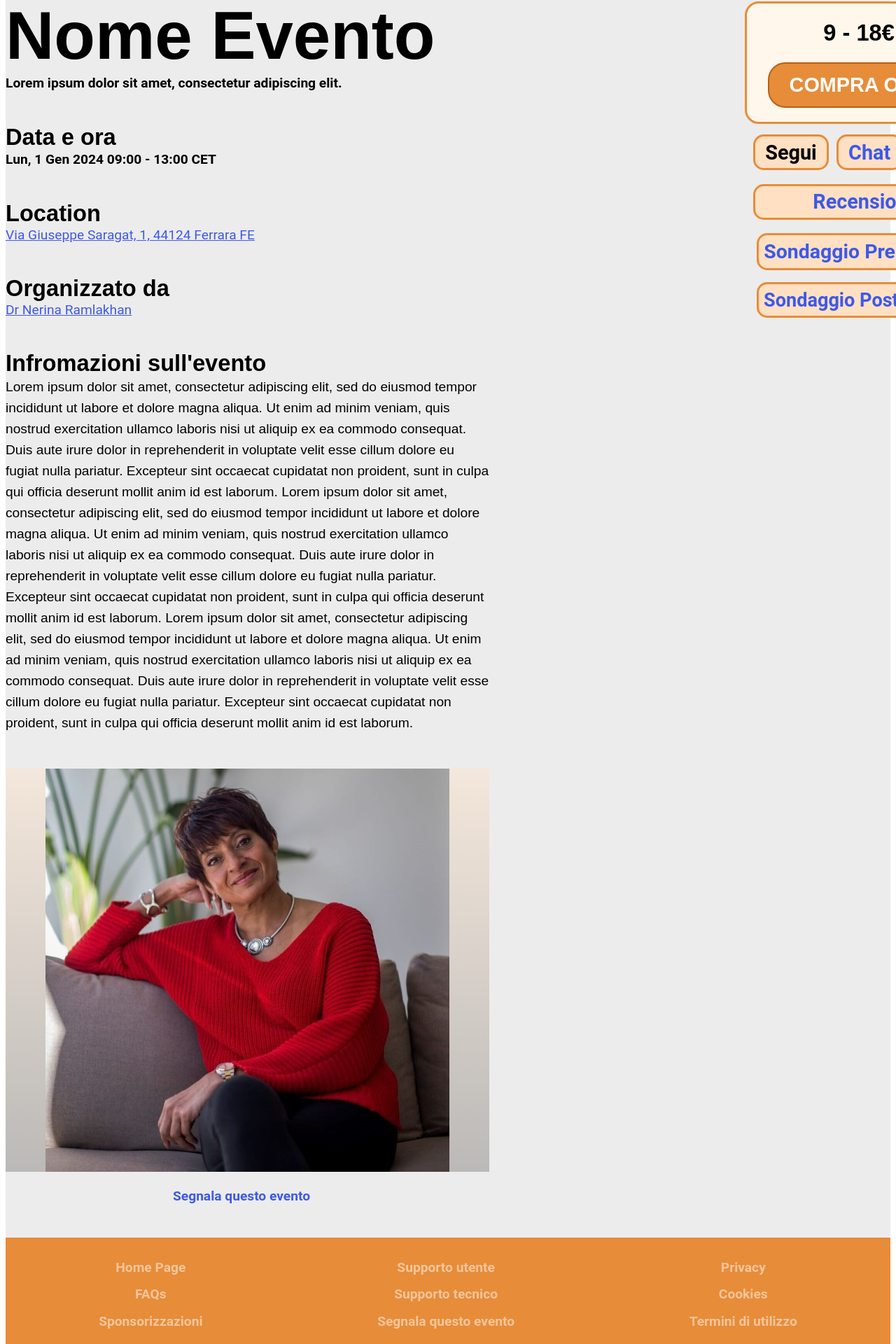
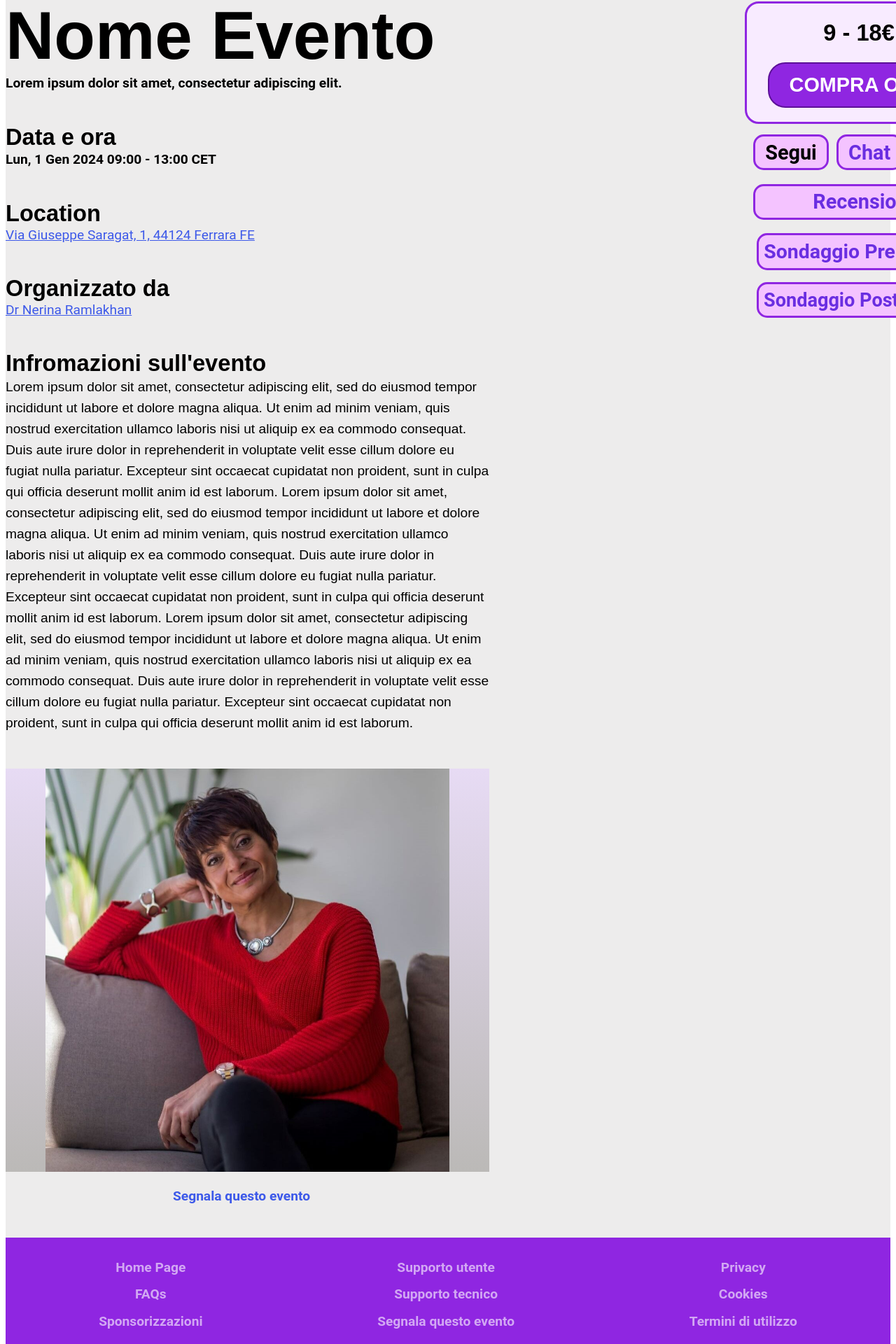
Before and after one commit to Monica-Pellegrini/ingSW24DebugsterFE, a Vue app in the folder Vue/frontpage/: page / in a window 1280 px wide. Shown: the part 797-2717 px from the top of the page at 70% size. Built offline with nearby package versions, Linux system fonts and the light colour scheme.

Commit message:
Add files via upload

```diff
--- a/Vue/frontpage/src/App.vue
+++ b/Vue/frontpage/src/App.vue
@@ -2,7 +2,14 @@
 </script>
 
 <template>
-  <div id="app" data-v-app>
+  <div lang="it" id="app" data-v-app>
+    <div id="hiddenKeys">
+      <a accesskey="c" href="#main">vai al contenuto della pagina</a>
+      <a accesskey="n" href="#search">vai al menu di navigazione</a>
+      <a accesskey="b" href="#btn_biglietteria"> vai alla sezione per comprare i biglietti</a>
+      <a accesskey="a" href="/Portale/accessibilita.htm"> vai alla sezione Accessibilità</a>
+      <a accesskey="p" href="#primo_link_footer">vai al pié di pagina</a>
+    </div>
     <!--Inizio Header-->
     <header id="header">
       <nav>
@@ -68,7 +75,7 @@
 
         <!--Immagine secondaria-->
         <div id="box_imm2">
-          <img id="imm2" src="@/images/imm2.jpg" alt="Immagine secondaria">
+          <img id="imm2" src="@/images/imm2.jpg" alt="Immagine secondaria dell'evento">
         </div>
         <br>
         <a id="segnala" href="segnala.html">Segnala questo evento</a>
@@ -117,7 +124,7 @@
       <!--Prima colonna-->
       <nav class="footer-nav">
         <ul class="prima_colonna">
-          <li><a href="home.html">Home Page</a></li>
+          <li id="primo_link_footer"><a href="home.html">Home Page</a></li>
           <li><a href="faq.html">FAQs</a></li>
           <li><a href="sponsor.html">Sponsorizzazioni</a></li>
         </ul>
--- a/Vue/frontpage/src/stylesheet.css
+++ b/Vue/frontpage/src/stylesheet.css
@@ -1,4 +1,4 @@
-/*css in fase di aggiornamento per adattarlo a vue js */
+/*css aggiornato per rispettare gli standard dell'accessibilità*/
 
 *
 {
@@ -56,11 +56,19 @@ a
     color: #3D59E9;
 }
 
+/*formattazione del skiplinks per l'accessibilità*/
+#hiddenKeys
+{
+    position: absolute;
+    left: 50%;
+    top: -7.5em;
+    padding: 0.75em;
+}
 
 /*formattazione dell'header*/
 header
 {
-    background: #E78C39;
+    background: #8f26e1;
     height: 3.6em;
 }
 
@@ -118,7 +126,7 @@ input
 
 #btn_Accedi
 {
-    margin-left: 0.3em;
+    margin-left: 0.5em;
 }
 
 
@@ -185,7 +193,7 @@ main
 {
     width: 72em;
     height: 30em;
-    background-image: linear-gradient(to bottom, #F4E7DB 0%, #bbb9b7 100%);;
+    background-image: linear-gradient(to bottom, #e7dbf4 0%, #bbb9b7 100%);;
     text-align: center;
     margin: 70px auto;
 }
@@ -202,7 +210,7 @@ main
 {
     width: 36em;
     height: 30em;
-    background-image: linear-gradient(to bottom, #F4E7DB 0%, #bbb9b7 100%);;
+    background-image: linear-gradient(to bottom, #e7dbf4 0%, #bbb9b7 100%);;
     text-align: center;
     margin: 50px 0 0 0;
 }
@@ -234,8 +242,8 @@ aside
 {
     float: right;
     text-align: center;
-    border: solid 3px #E78C39;
-    background-color: #FFF7EB;
+    border: solid 3px #8F26E1;
+    background-color: #F8EBFF;
     border-radius: 20px;
     width: 16.7em;
     margin-top: 0.3em;
@@ -258,9 +266,9 @@ aside
     font-size: 1.5em;
     border-style: solid;
     border-width: 2px;
-    border-color: #B56113;
+    border-color: #5C1098;
     border-radius: 25px;
-    background-color: #E78C39;
+    background-color: #8F26E1;
     display: inline-block;
     padding: 0.5em 1em 0.5em 1em;
 }
@@ -268,7 +276,7 @@ aside
 #btn_biglietteria a:active
 {
     color: #dadada;
-    background-color: #B56113;
+    background-color: #5C1098;
 }
 
 #nav_dx
@@ -288,8 +296,8 @@ ul.link_dx a, ul.link_dx p
 {
     border-style: solid;
     border-width: 3px;
-    border-color: #E78C39;
-    background-color: #FFE0C3;
+    border-color: #8F26E1;
+    background-color: #F4C3FF;
     border-radius: 15px;
     padding: 0.2em 0.5em 0.2em 0.5em;
 }
@@ -300,10 +308,20 @@ ul.link_dx li.chat_live {
 
 }
 
+aside a
+{
+    color: #6A2EE1;
+}
+
+aside a:hover
+{
+    color: #4002af;
+}
+
 #nav_dx a:active
 {
-    color: #3047b7;
-    background-color: #E78C39;
+    color: #dadada;
+    background-color: #8F26E1;
 }
 
 a.buttondx, p.buttondx
@@ -323,8 +341,8 @@ a.buttondx, p.buttondx
 {
     border-style: solid;
     border-width: 3px;
-    border-color: #E78C39;
-    background-color: #FFE0C3;
+    border-color: #8F26E1;
+    background-color: #F4C3FF;
     display: inline-block;
     border-radius: 15px;
     padding: 0.2em 2.84em 0.2em 2.85em;
@@ -346,8 +364,8 @@ a:hover
 {
     border-style: solid;
     border-width: 3px;
-    border-color: #E78C39;
-    background-color: #FFE0C3;
+    border-color: #8F26E1;
+    background-color: #F4C3FF;
     border-radius: 15px;
     padding: 0.25em 0.2em 0.25em 0.25em;
 }
@@ -368,7 +386,7 @@ a:hover
     position: absolute;
     bottom: 0;
     right: 0;
-    border: solid 3px #E78C39;
+    border: solid 3px #8F26E1;
     background-color: #ffffff;
     border-radius: 10px;
     width: 2em;
@@ -387,9 +405,9 @@ footer
 {
     text-align: center;
     width: 100%;
-    background: #E78C39;
+    background: #8F26E1;
     font-family: 'Roboto', sans-serif;
-    font-weight: 600;
+    font-weight: bold;
     height: 8em;
     margin-top:2.5em;
 }
@@ -398,7 +416,7 @@ footer a
 {
     text-decoration: none;
     color: #ffffff;
-    opacity: 0.5;
+    opacity: 0.6;
 }
 
 footer a:hover
```
